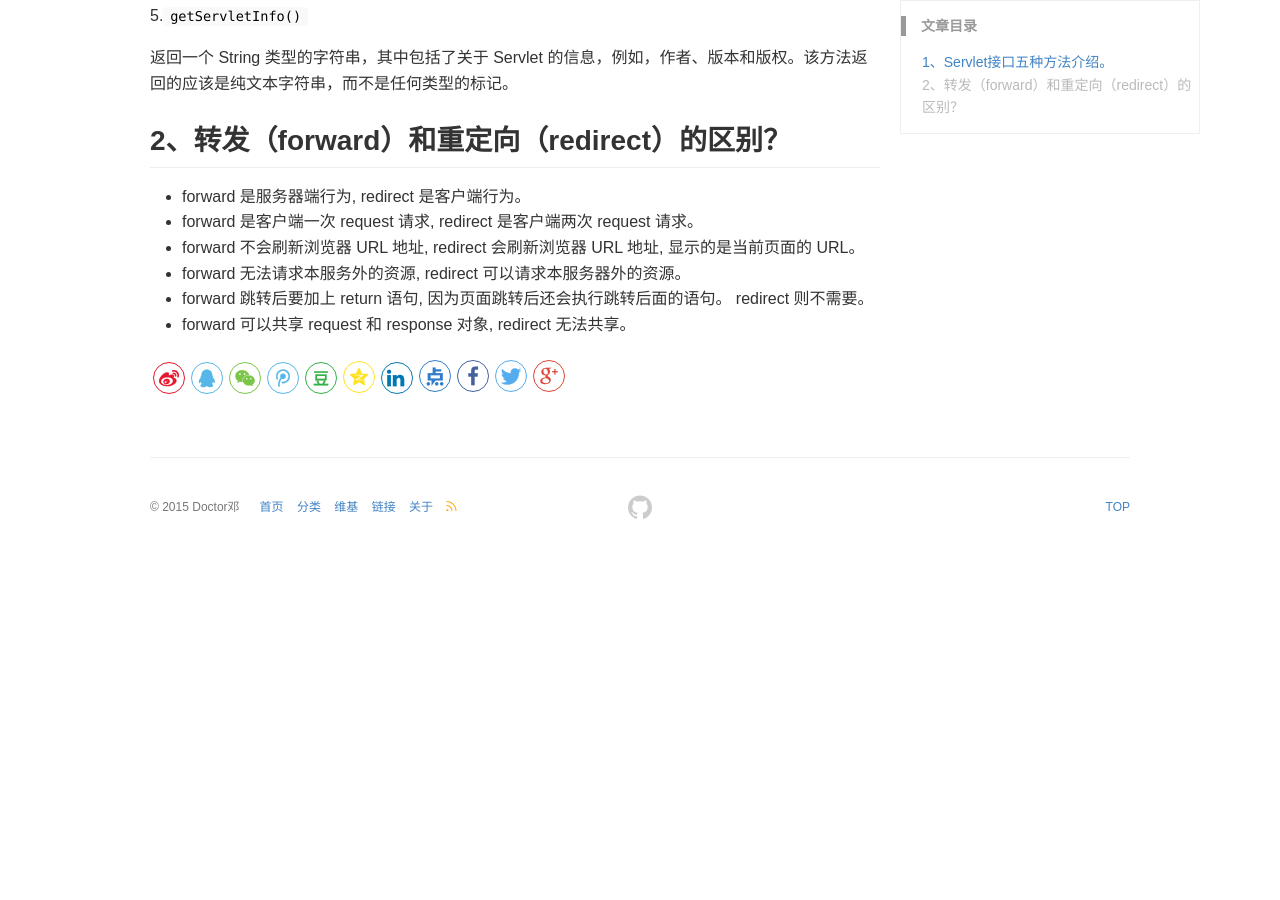
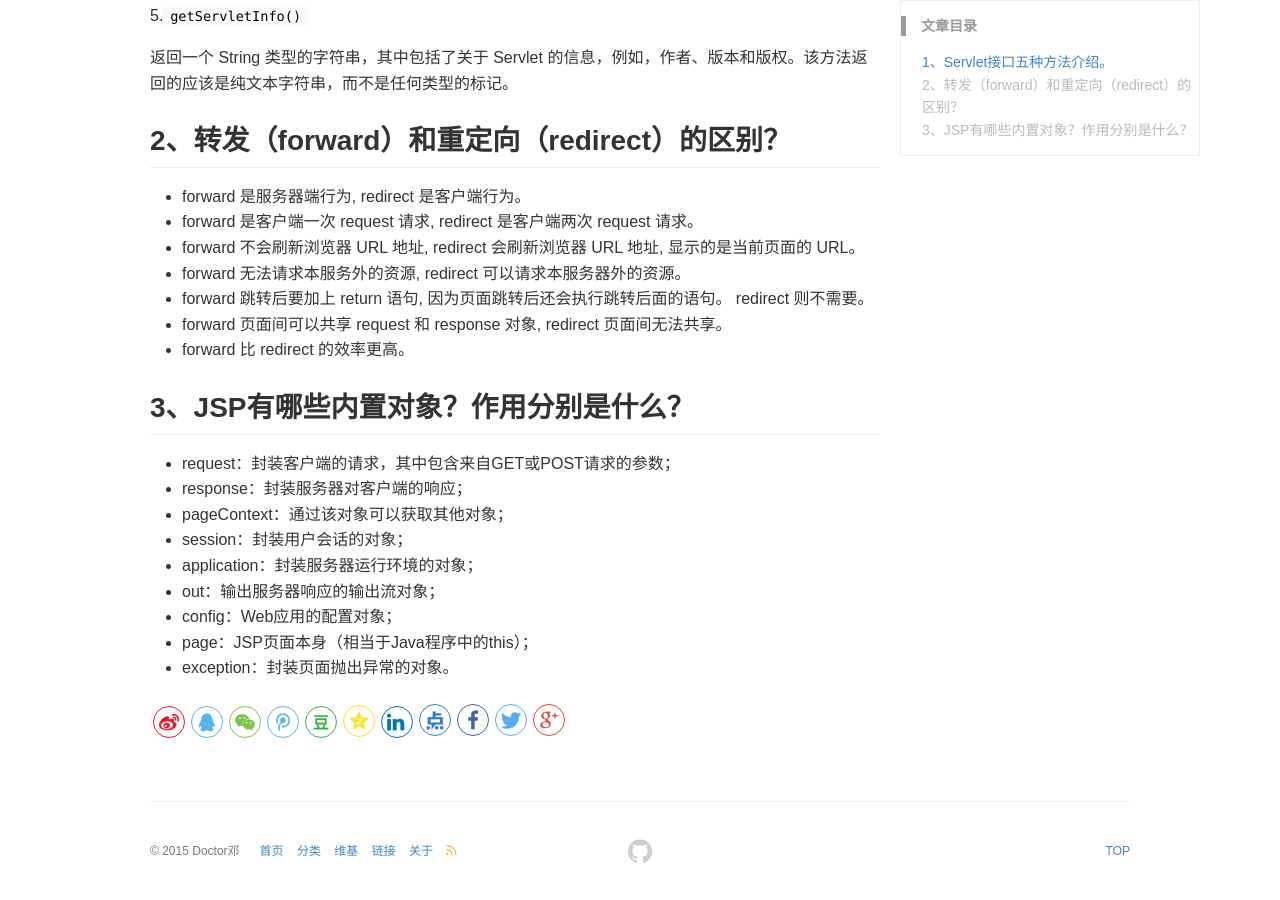
Before and after one commit to DoctorDeng/DoctorDeng.github.io, a Jekyll site: the page built from _posts/2016-09-12-java-面试.md, in a window 1280 px wide and 900 px high, scrolled down 1098 px. Built offline with Jekyll 4.4.1, drawn with Linux system fonts in a browser that asks for light colours; before the commit the page ends 1654 px from its top, so only the background shows below that.

Commit message:
modify file

```diff
--- a/_posts/2016-09-12-java-面试.md
+++ b/_posts/2016-09-12-java-面试.md
@@ -35,4 +35,16 @@ keywords: java, 面试
 * forward 不会刷新浏览器 URL 地址, redirect 会刷新浏览器 URL 地址, 显示的是当前页面的 URL。
 * forward 无法请求本服务外的资源, redirect 可以请求本服务器外的资源。
 * forward 跳转后要加上 return 语句, 因为页面跳转后还会执行跳转后面的语句。 redirect 则不需要。
-* forward 可以共享 request 和 response 对象, redirect 无法共享。
+* forward 页面间可以共享 request 和 response 对象, redirect 页面间无法共享。
+* forward 比 redirect 的效率更高。
+
+## 3、JSP有哪些内置对象？作用分别是什么？
+- request：封装客户端的请求，其中包含来自GET或POST请求的参数；
+- response：封装服务器对客户端的响应；
+- pageContext：通过该对象可以获取其他对象；
+- session：封装用户会话的对象；
+- application：封装服务器运行环境的对象；
+- out：输出服务器响应的输出流对象；
+- config：Web应用的配置对象；
+- page：JSP页面本身（相当于Java程序中的this）；
+- exception：封装页面抛出异常的对象。
```
